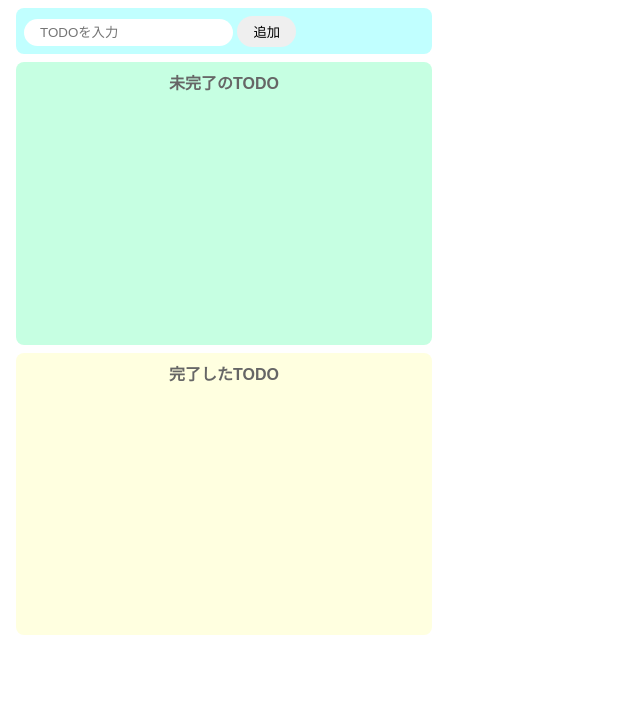
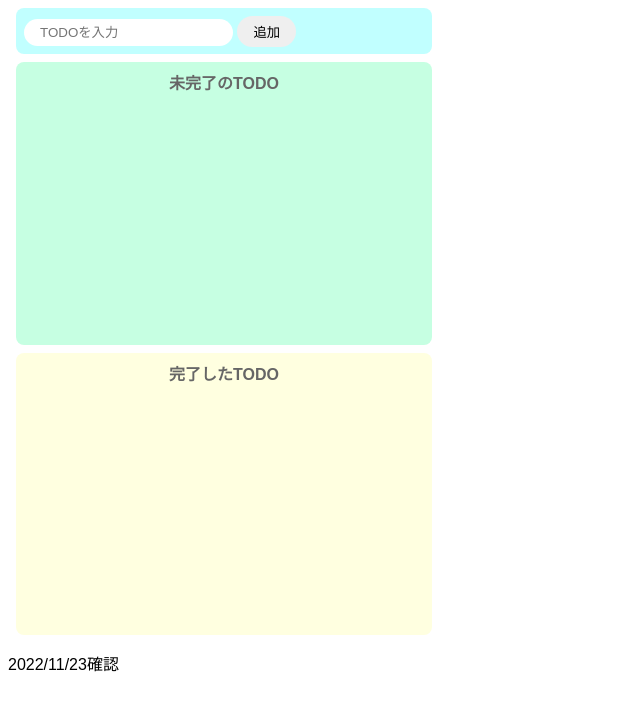
Before and after one commit to onthe6ks/learn-js-todo-app, a website built with Parcel: page index.html in a window 1280 px wide. Shown: the whole page, without its empty margins (0-640 px from the left). Built offline with nearby package versions, Linux system fonts and the light colour scheme.

Commit message:
add display message check and review project

```diff
--- a/index.html
+++ b/index.html
@@ -21,6 +21,7 @@
       <ul id="complete-list"></ul>
     </div>
 
+    <p>2022/11/23確認</p>
     <script src="src/index.js"></script>
   </body>
 </html>
```
